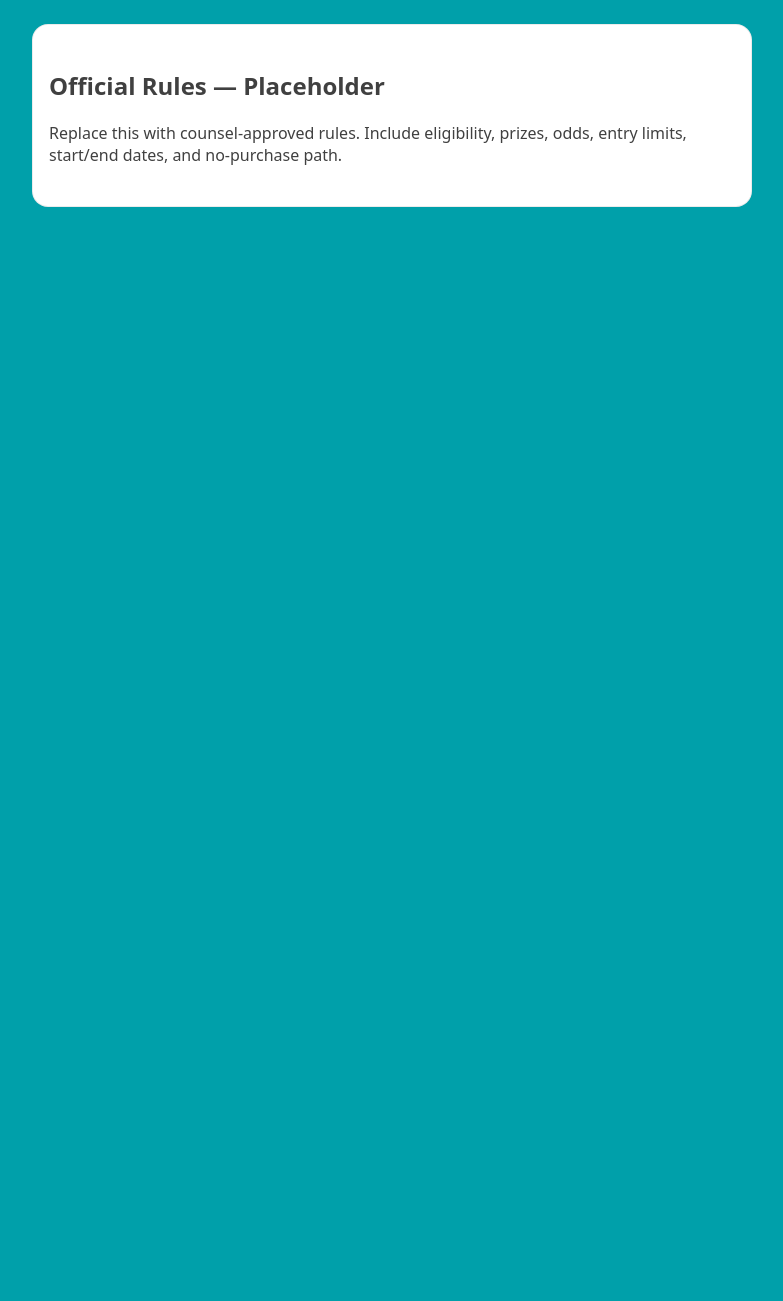
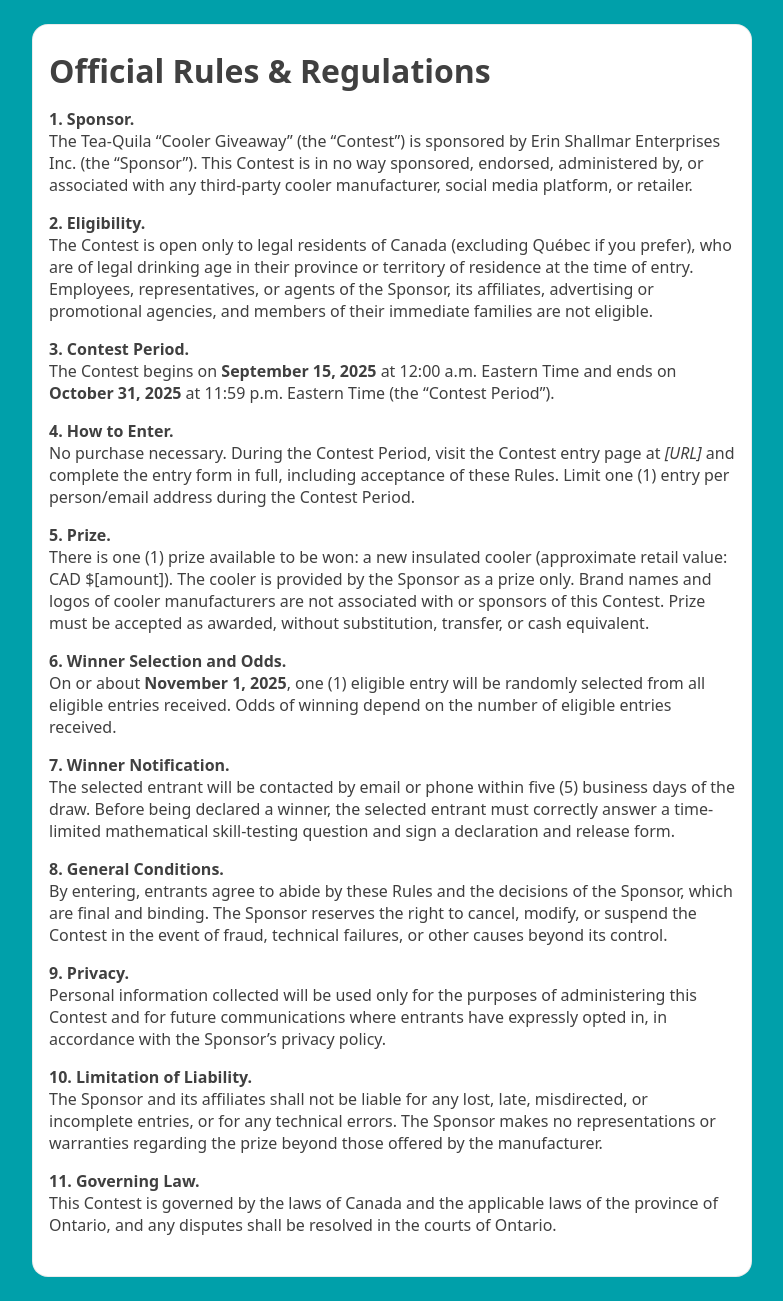
Before and after one commit to fhajiyev777/tea-quila-contest, a Flask app: page /rules in a window 1280 px wide. Shown: the whole page, without its empty margins (248-1031 px from the left). Before the commit the page ends 207 px from the top, so only its background shows below. Run offline with Flask 3, Linux system fonts and the light colour scheme.

Commit message:
Add files via upload

```diff
--- a/templates/rules.html
+++ b/templates/rules.html
@@ -1,7 +1,61 @@
-<!doctype html><html lang="en"><head>
-<meta charset="utf-8"><meta name="viewport" content="width=device-width,initial-scale=1">
-<title>Rules</title><link rel="stylesheet" href="/static/style.css"></head>
-<body><div class="wrap"><div class="card"><div class="content">
-<h2>Official Rules — Placeholder</h2>
-<p>Replace this with counsel‑approved rules. Include eligibility, prizes, odds, entry limits, start/end dates, and no‑purchase path.</p>
-</div></div></div></body></html>
+<!doctype html>
+<html lang="en">
+<head>
+  <meta charset="utf-8">
+  <meta name="viewport" content="width=device-width,initial-scale=1">
+  <title>Official Rules & Regulations</title>
+  <link rel="stylesheet" href="/static/style.css">
+</head>
+<body>
+<div class="wrap">
+  <div class="card">
+    <div class="content">
+      <h1>Official Rules & Regulations</h1>
+
+      <p><strong>1. Sponsor.</strong><br>
+      The Tea-Quila “Cooler Giveaway” (the “Contest”) is sponsored by Erin Shallmar Enterprises Inc. (the “Sponsor”).
+      This Contest is in no way sponsored, endorsed, administered by, or associated with any third-party cooler manufacturer, social media platform, or retailer.</p>
+
+      <p><strong>2. Eligibility.</strong><br>
+      The Contest is open only to legal residents of Canada (excluding Québec if you prefer), who are of legal drinking age in their province or territory of residence at the time of entry.
+      Employees, representatives, or agents of the Sponsor, its affiliates, advertising or promotional agencies, and members of their immediate families are not eligible.</p>
+
+      <p><strong>3. Contest Period.</strong><br>
+      The Contest begins on <strong>September 15, 2025</strong> at 12:00 a.m. Eastern Time and ends on <strong>October 31, 2025</strong> at 11:59 p.m. Eastern Time (the “Contest Period”).</p>
+
+      <p><strong>4. How to Enter.</strong><br>
+      No purchase necessary. During the Contest Period, visit the Contest entry page at <em>[URL]</em> and complete the entry form in full, including acceptance of these Rules.
+      Limit one (1) entry per person/email address during the Contest Period.</p>
+
+      <p><strong>5. Prize.</strong><br>
+      There is one (1) prize available to be won: a new insulated cooler (approximate retail value: CAD $[amount]).
+      The cooler is provided by the Sponsor as a prize only. Brand names and logos of cooler manufacturers are not associated with or sponsors of this Contest.
+      Prize must be accepted as awarded, without substitution, transfer, or cash equivalent.</p>
+
+      <p><strong>6. Winner Selection and Odds.</strong><br>
+      On or about <strong>November 1, 2025</strong>, one (1) eligible entry will be randomly selected from all eligible entries received.
+      Odds of winning depend on the number of eligible entries received.</p>
+
+      <p><strong>7. Winner Notification.</strong><br>
+      The selected entrant will be contacted by email or phone within five (5) business days of the draw.
+      Before being declared a winner, the selected entrant must correctly answer a time-limited mathematical skill-testing question and sign a declaration and release form.</p>
+
+      <p><strong>8. General Conditions.</strong><br>
+      By entering, entrants agree to abide by these Rules and the decisions of the Sponsor, which are final and binding.
+      The Sponsor reserves the right to cancel, modify, or suspend the Contest in the event of fraud, technical failures, or other causes beyond its control.</p>
+
+      <p><strong>9. Privacy.</strong><br>
+      Personal information collected will be used only for the purposes of administering this Contest and for future communications where entrants have expressly opted in,
+      in accordance with the Sponsor’s privacy policy.</p>
+
+      <p><strong>10. Limitation of Liability.</strong><br>
+      The Sponsor and its affiliates shall not be liable for any lost, late, misdirected, or incomplete entries, or for any technical errors.
+      The Sponsor makes no representations or warranties regarding the prize beyond those offered by the manufacturer.</p>
+
+      <p><strong>11. Governing Law.</strong><br>
+      This Contest is governed by the laws of Canada and the applicable laws of the province of Ontario, and any disputes shall be resolved in the courts of Ontario.</p>
+    </div>
+  </div>
+</div>
+</body>
+</html>
```
